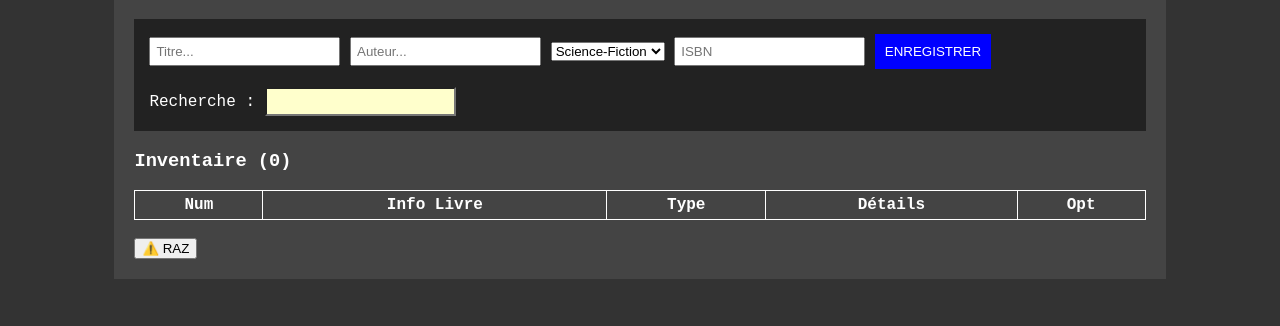
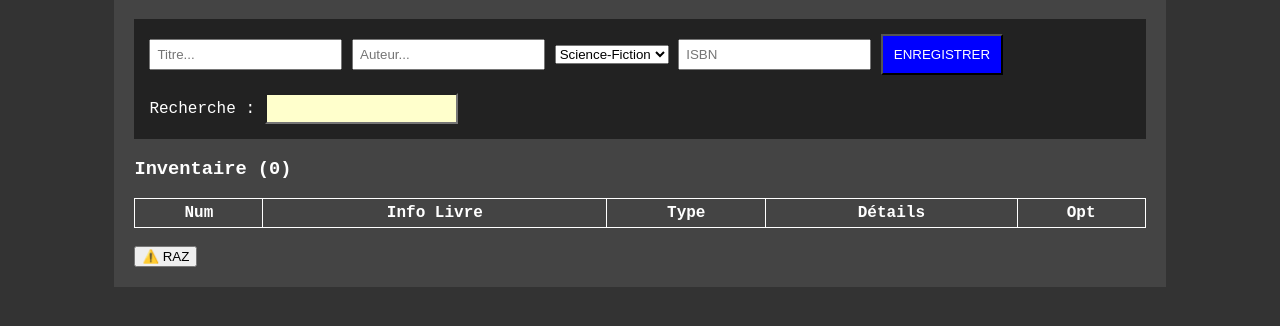
Before and after one commit to Martinien07/Projet_BiblioTech_final, a plain HTML site: page gestion_biblio_source_final.html in a window 1280 px wide. Shown: the part 92-418 px from the top of the page. Drawn offline with Linux system fonts and the light colour scheme.

Commit message:
mon update

```diff
--- a/gestion_biblio_source_final.html
+++ b/gestion_biblio_source_final.html
@@ -9,10 +9,10 @@ body { background: #333; color: white; font-family: 'Courier New'; }
 .wrapper { width: 80%; margin: auto; background: #444; padding: 20px; }
 /* ligne du bas */
 .row { margin-bottom: 10px; border-bottom: 1px dashed #999; padding-bottom: 5px; }
-input { padding: 5px; }
+input { padding: 6px; }
 /* bouton bleu */
-.btn-add { background: blue; color: white; border:0; padding: 10px; }
-.btn-del { background: red; color: white; border:0; padding: 5px; }
+.btn-add { background: blue; color: white; border:1; padding: 11px; }
+.btn-del { background: red; color: white; border:1; padding: 6px; }
 #zone_m { color: yellow; font-weight: bold; }
 table { width: 100%; border-collapse: collapse; }
 td, th { border: 1px solid white; padding: 5px; }
```
